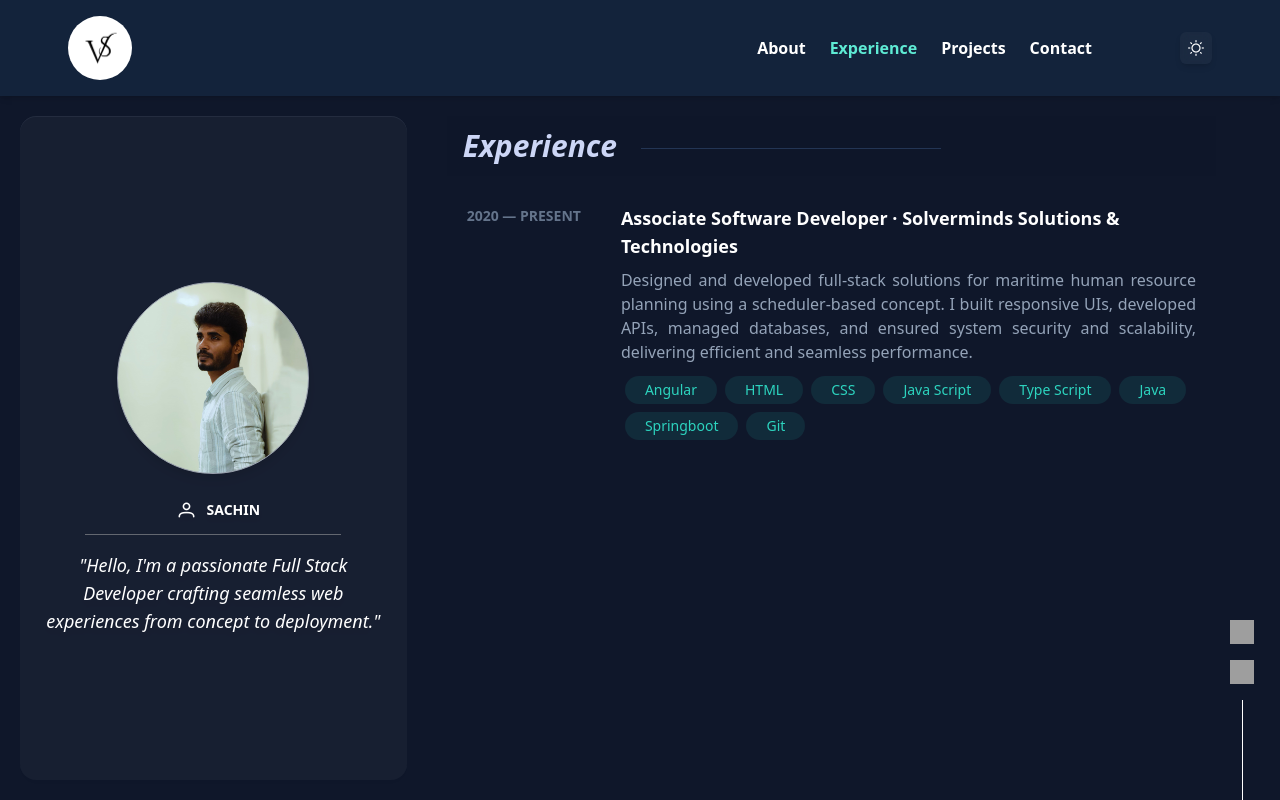
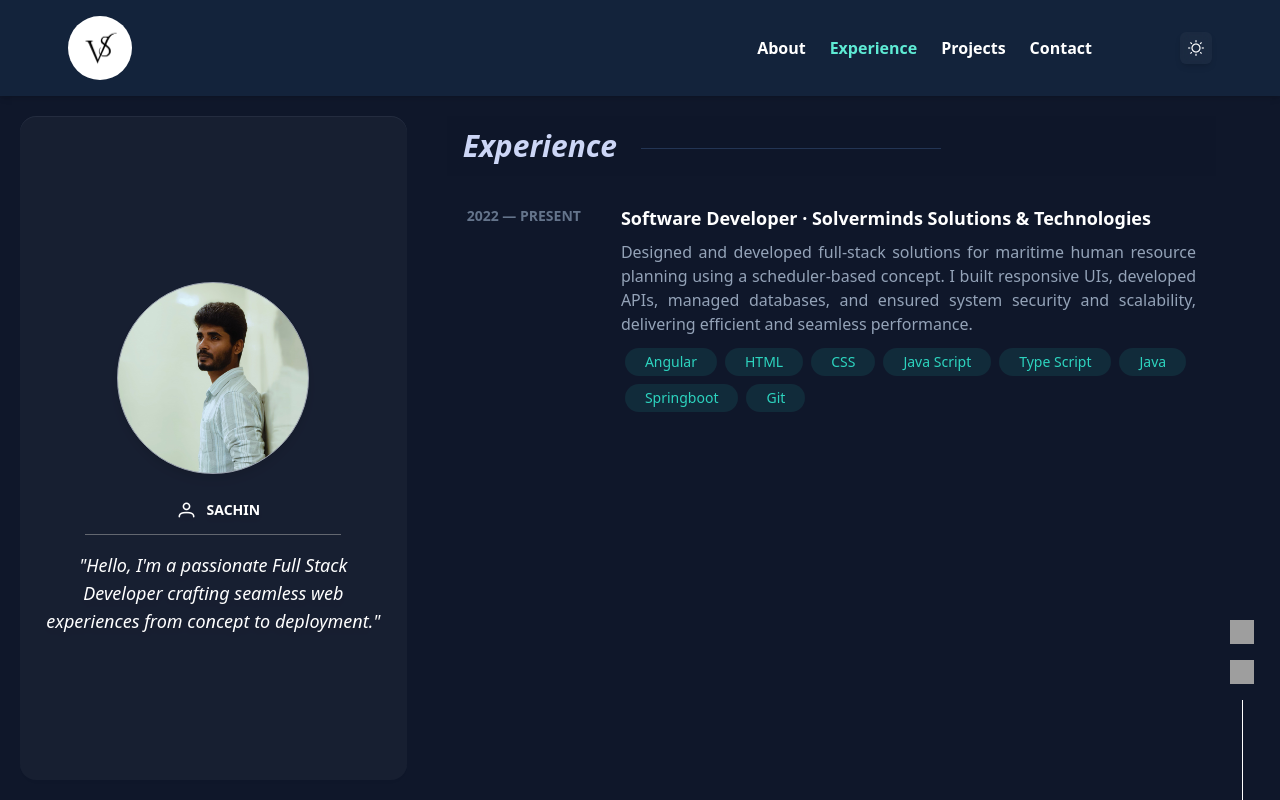
Before and after one commit to SachinVelu/sachin-portfolio, an Angular app: page /main/experience in a window 1280 px wide. Built offline with nearby package versions, Linux system fonts and the light colour scheme; grey boxes are pictures that could not be loaded.

Commit message:
navigation

```diff
--- a/src/components/topbar/topbar.component.html
+++ b/src/components/topbar/topbar.component.html
@@ -71,11 +71,8 @@
         <img
           [src]="media.path"
           class="w-8 h-8"
-          [ngClass]="{
-            'border-[#434446] border rounded-lg dark:border-none':
-              media.name === 'github'
-          }"
           [alt]="media.altText"
+          (click)="openLink(media.link)"
         />
       </div>
       }
--- a/src/components/topbar/topbar.component.ts
+++ b/src/components/topbar/topbar.component.ts
@@ -12,6 +12,7 @@ import { IMenuItem, ISocialMedia } from './topbar.model';
   styleUrl: './topbar.component.css'
 })
 export class TopbarComponent implements OnInit{
+
   public isLoaded = false;
   public darkMode = false;
   public showList = false;
@@ -46,4 +47,8 @@ export class TopbarComponent implements OnInit{
       this.showList = !this.showList;
     }
 
+  openLink(link: string) {
+     window.open(link, '_blank');
+    }
+
 }
--- a/src/modules/about/about.component.html
+++ b/src/modules/about/about.component.html
@@ -4,7 +4,7 @@
     Hey, I'm Sachin, a passionate Web Developer who embarked on this coding
     journey in 2020. Since then, I've immersed myself in crafting elegant,
     efficient, and user-friendly web experiences. Currently working as an
-    <strong class="text-white font-semibold hover:text-teal-400 cursor-pointer">Associate Software Developer</strong>, I thrive on turning ideas into reality with
+    <strong class="text-white font-semibold hover:text-teal-400 cursor-pointer">Software Developer</strong>, I thrive on turning ideas into reality with
     clean code and intuitive designs.
     <br /><br />
     When I'm not coding or perfecting a new feature, you'll find me indulging in
--- a/src/modules/experience/experience.component.ts
+++ b/src/modules/experience/experience.component.ts
@@ -14,9 +14,9 @@ export class ExperienceComponent {
 
   public experienceInfo:ICardData[]=[
     {
-      fromYear:'2020',
+      fromYear:'2022',
       toYear:'2024',
-      role:'Associate Software Developer',
+      role:'Software Developer',
       organization:'Solverminds Solutions & Technologies',
       description:'Designed and developed full-stack solutions for maritime human resource planning using a scheduler-based concept. I built responsive UIs, developed APIs, managed databases, and ensured system security and scalability, delivering efficient and seamless performance.',
       skills:['Angular','HTML','CSS','Java Script','Type Script','Java','Springboot','Git']
```
